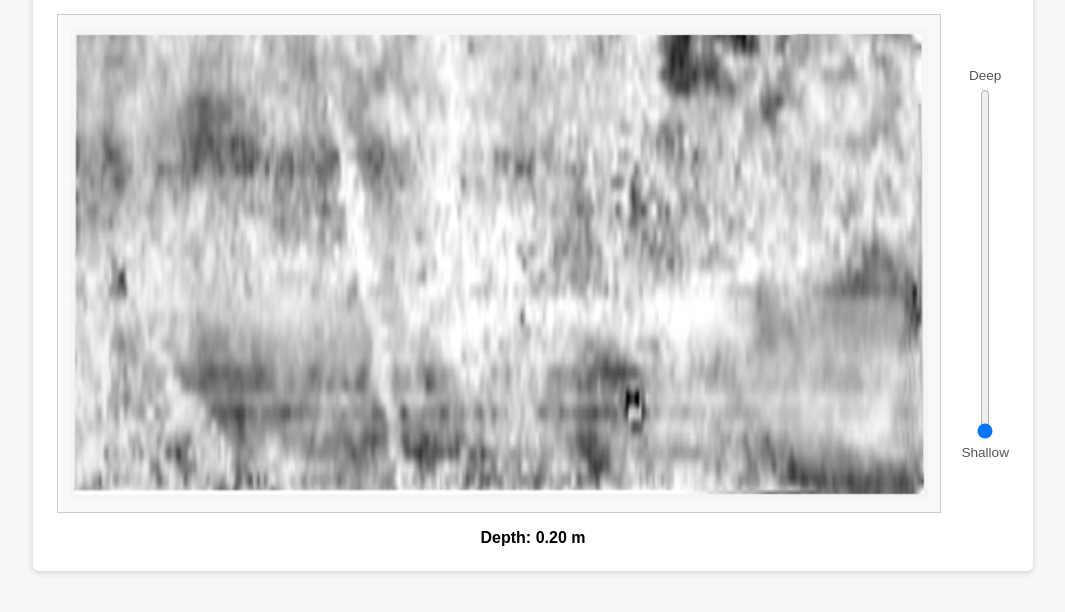
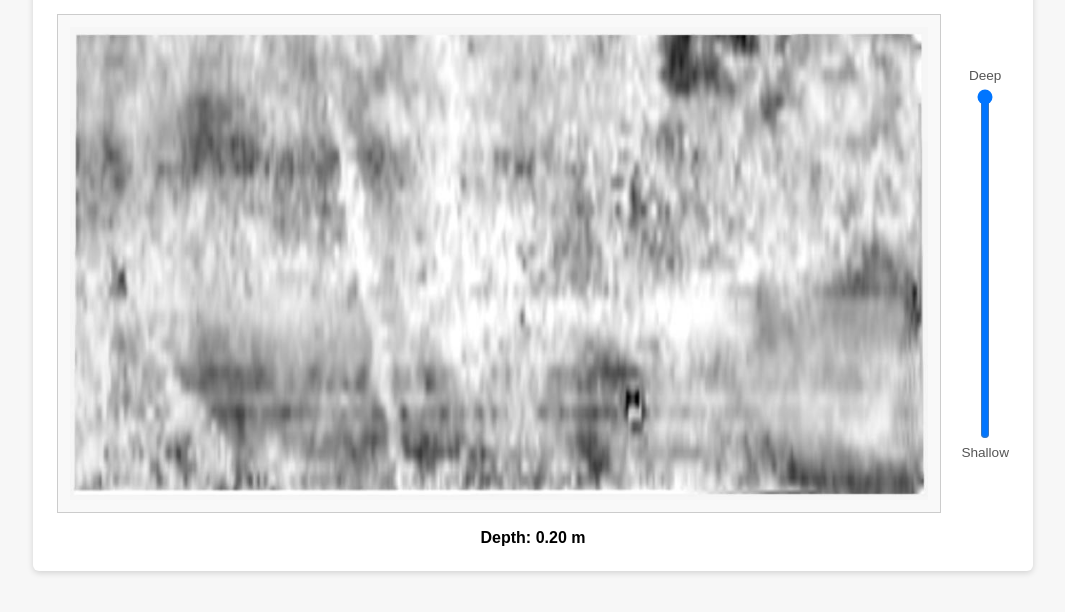
Before and after one commit to iwnhas-dave/gpr-slice-viewer, a plain HTML site: page index.html in a window 1280 px wide. Shown: the part 88-700 px from the top of the page, without its empty margins (107-1172 px from the left). Drawn offline with Linux system fonts and the light colour scheme.

Commit message:
Update index.html

```diff
--- a/index.html
+++ b/index.html
@@ -158,8 +158,8 @@
 
   const numberOfSlices = 50;
 
-    const firstDepth = 0.201875;       // metres
-    const depthStep  = 0.025234375;    // metres per slice
+  const firstDepth = 0.201875;        // metres
+  const depthStep  = 0.025234375;     // metres per slice
 
   // ========================
 
@@ -167,15 +167,18 @@
   const image  = document.getElementById("sliceImage");
   const depthText = document.getElementById("depthValue");
 
+  slider.min = 1;
   slider.max = numberOfSlices;
+  slider.value = numberOfSlices;   // start at shallow (top)
 
   function updateSlice() {
-      const index = slider.value;
-      const paddedIndex = index.toString().padStart(2, "0");
+    // Flip the slider direction
+    const flippedIndex = numberOfSlices - slider.value + 1;
 
+    const paddedIndex = flippedIndex.toString().padStart(2, "0");
     image.src = imageBasePath + imagePrefix + paddedIndex + imageExtension;
 
-      const depth = (firstDepth + (index - 1) * depthStep).toFixed(2);
+    const depth = (firstDepth + (flippedIndex - 1) * depthStep).toFixed(2);
     depthText.textContent = depth;
   }
 
@@ -184,5 +187,6 @@
   updateSlice();
 </script>
 
+
 </body>
 </html>
```
Lines whose indentation alone changed are shown as unchanged.
